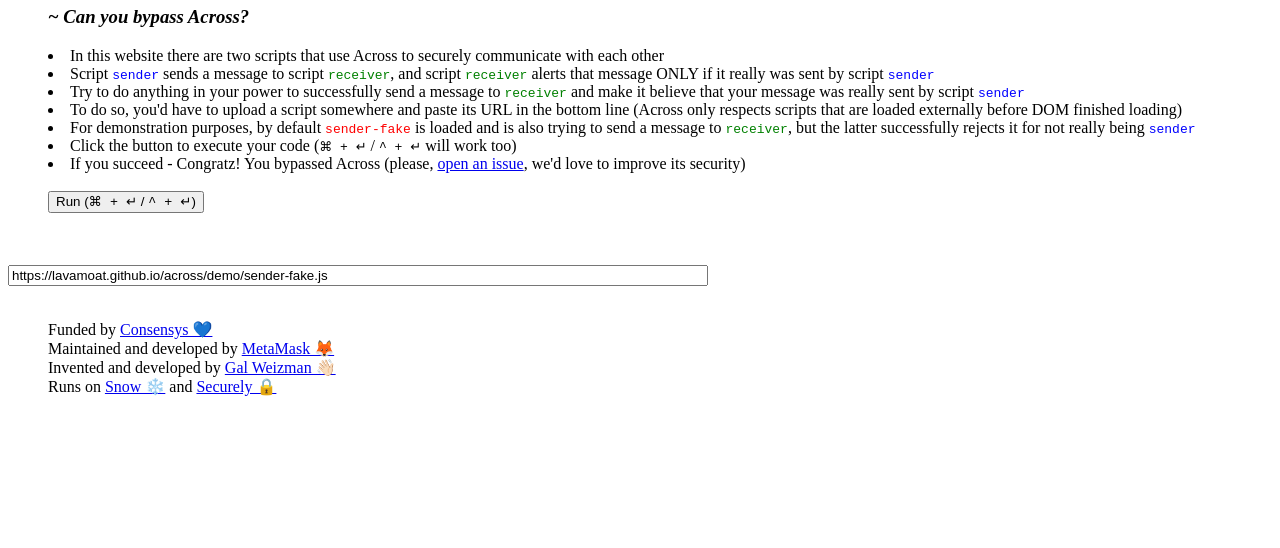
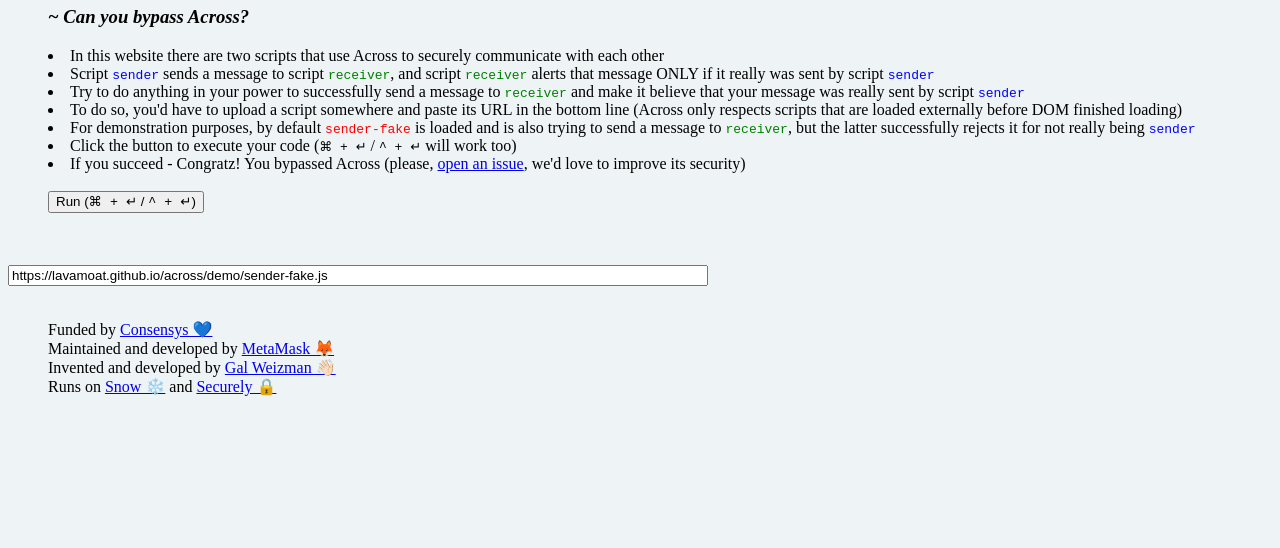
Before and after one commit to LavaMoat/across, a website: page demo/index.html in a window 1280 px wide. Shown: the part 252-800 px from the top of the page. Drawn offline with Linux system fonts and the light colour scheme.

Commit message:
Update index.html

```diff
--- a/demo/index.html
+++ b/demo/index.html
@@ -4,7 +4,7 @@
         <title> Across </title>
         <script src="../across.js"></script>
     </head>
-    <body>
+    <body style="background-color: #eef3f5;">
         <h1> Across ↔️ </h1>
         <blockquote>
             Across standard allows different scripts within the same web application to communicate with each other by passing messages between one another securely
```
